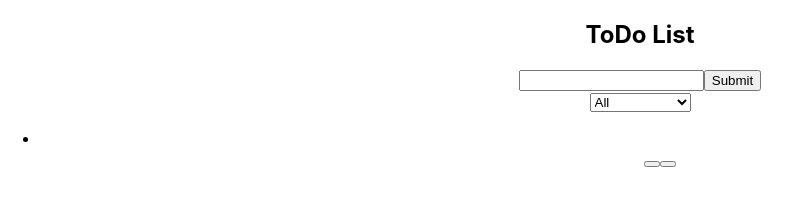
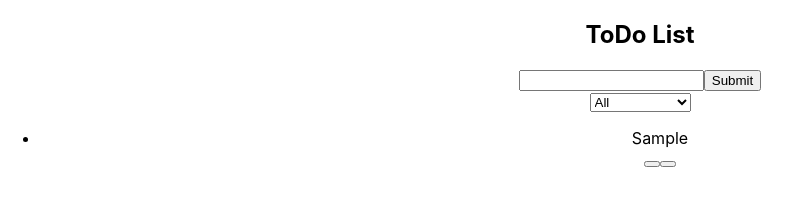
Before and after one commit to Methujan/ToDoAppWithReact, a React (Create React App) app: page / in a window 1280 px wide. Both pictures are taken after typing "Sample" into the empty fields and a click on the button "Submit". Shown: the top 218 px of the page, without its empty margins (0-801 px from the left). Built offline with nearby package versions, Linux system fonts and the light colour scheme.

Commit message:
display todo list in ui dynamically

```diff
--- a/src/components/Todo.js
+++ b/src/components/Todo.js
@@ -1,9 +1,10 @@
 import React from "react";
 
-export default function Todo() {
+export default function Todo({ text }) {
+  console.log("text", text);
   return (
     <div>
-      <li></li>
+      <li>{text}</li>
       <button></button>
       <button></button>
     </div>
--- a/src/components/TodoList.js
+++ b/src/components/TodoList.js
@@ -6,7 +6,7 @@ export default function TodoList({ todos }) {
     <div className="todo-container">
       <ul className="todo-list">
         {todos.map((todo) => (
-          <Todo />
+          <Todo text={todo.text} />
         ))}
       </ul>
     </div>
```
